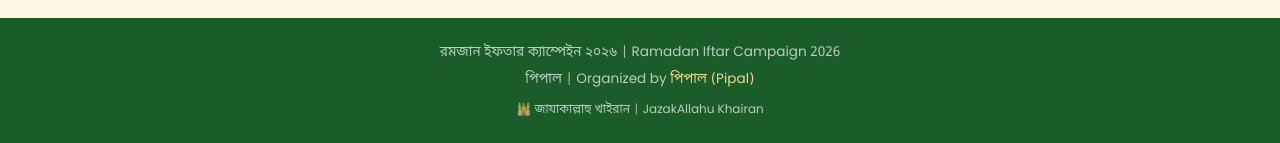
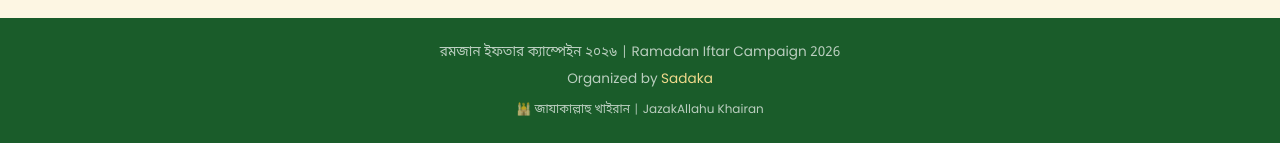
Before and after one commit to mtokons/sadaka, a plain HTML site: page index.html in a window 1280 px wide. Shown: the part 2413-2556 px from the top of the page. Drawn offline with Linux system fonts and the light colour scheme.

Commit message:
Update organizer name to Sadaka

```diff
--- a/index.html
+++ b/index.html
@@ -612,7 +612,7 @@
     <!-- ===== FOOTER ===== -->
     <footer class="footer">
         <p>রমজান ইফতার ক্যাম্পেইন ২০২৬ | Ramadan Iftar Campaign 2026</p>
-        <p style="margin-top:5px;">পিপাল | Organized by <a href="mailto:haiderjulfiqur400@gmail.com">পিপাল (Pipal)</a></p>
+        <p style="margin-top:5px;">Organized by <a href="mailto:haiderjulfiqur400@gmail.com">Sadaka</a></p>
         <p style="margin-top: 10px; font-size: 0.75rem;">🕌 জাযাকাল্লাহু খাইরান | JazakAllahu Khairan</p>
     </footer>
 
```
